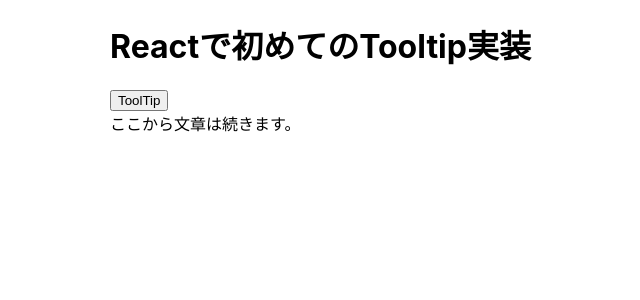
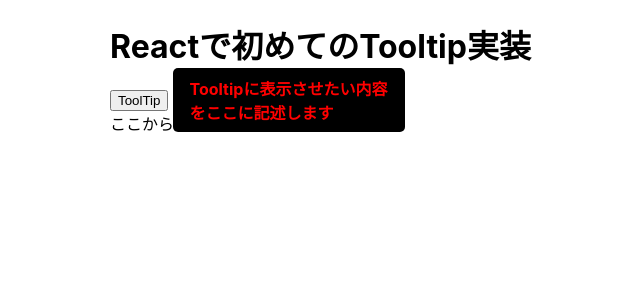
Before and after one commit to refrain62/react-tooltip, a React (Create React App) app: page / in a window 1280 px wide. Both pictures are taken after a click on the button "ToolTip". Shown: the top 300 px of the page, without its empty margins (280-920 px from the left). Built offline with nearby package versions, Linux system fonts and the light colour scheme.

Commit message:
tooltip表示のタイミングをボタンクリック時に変更

```diff
--- a/src/App.js
+++ b/src/App.js
@@ -6,7 +6,9 @@
 const Content = () => {
   return (
     <div>
-      <h1>Content コンポーネント</h1>
+      <span style={{ color: 'red', fontWeight: 'bold' }}>
+                Tooltipに表示させたい内容をここに記述します
+                </span>
     </div>
   );
 };
--- a/src/components/Tooltip.js
+++ b/src/components/Tooltip.js
@@ -7,8 +7,7 @@
     return (
         <div className="container">
             <div
-                onMouseEnter={() => setShow( true )}
-                onMouseLeave={() => setShow( false )}
+                onClick={() => setShow( true )}
                 >
                 { children }
             </div>
```
